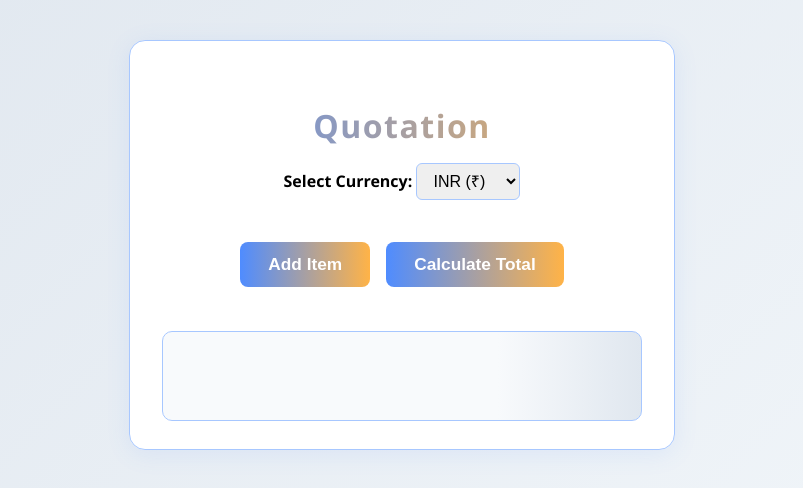
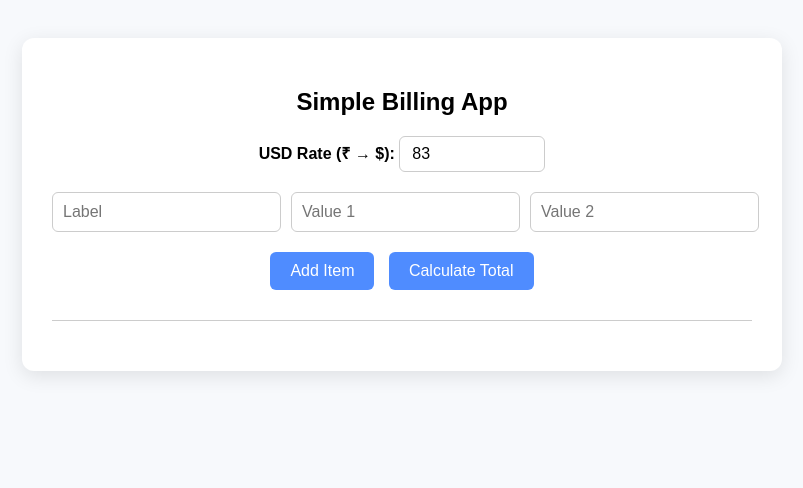
Before and after one commit to Rajdeep019/billing-app, a plain HTML site: page index.html in a window 1280 px wide. Shown: the whole page, without its empty margins (238-1041 px from the left). Drawn offline with Linux system fonts and the light colour scheme.

Commit message:
doller change

```diff
--- a/index.html
+++ b/index.html
@@ -1,195 +1,101 @@
 <!DOCTYPE html>
 <html lang="en">
 <head>
-  <meta charset="UTF-8" />
-  <title>Simple Billing Page</title>
+  <meta charset="UTF-8">
+  <title>Simple Billing App with USD Conversion</title>
   <style>
-    :root {
-      --primary: #4f8cff;
-      --primary-dark: #2563eb;
-      --primary-light: #a7c7ff;
-      --accent: #ffb347;
-      --accent-dark: #ff9800;
-      --success: #34d399;
-      --danger: #ef4444;
-      --bg: linear-gradient(135deg, #e0e7ef 0%, #f4f8fb 100%);
-      --card: #fff;
-      --border: #e0e7ef;
-      --radius: 16px;
-      --shadow: 0 4px 24px rgba(79,140,255,0.10);
+    body {
+      font-family: Arial, sans-serif;
+      background: #f7f9fc;
+      padding: 30px;
+      display: flex;
+      justify-content: center;
     }
 
-    body {
-      font-family: 'Segoe UI', Arial, sans-serif;
-      background: var(--bg);
-      padding: 0;
-      margin: 0;
-      min-height: 100vh;
-      display: flex;
-      flex-direction: column;
-      align-items: center;
-      justify-content: flex-start;
-      background-attachment: fixed;
-      background-size: cover;
-      transition: background 0.5s;
-    }
-
-    .billing-container {
-      background: rgba(255,255,255,0.98);
-      margin-top: 40px;
-      padding: 36px 32px 28px 32px;
-      border-radius: var(--radius);
-      box-shadow: var(--shadow);
-      max-width: 480px;
-      width: 98vw;
-      border: 1.5px solid var(--primary-light);
-      display: flex;
-      flex-direction: column;
-      align-items: stretch;
-      position: relative;
-      overflow: hidden;
-      animation: fadeIn 0.7s cubic-bezier(.4,0,.2,1);
-    }
-
-    @keyframes fadeIn {
-      from { opacity: 0; transform: translateY(30px); }
-      to { opacity: 1; transform: none; }
+    .container {
+      background: white;
+      padding: 30px;
+      border-radius: 12px;
+      box-shadow: 0 5px 20px rgba(0,0,0,0.1);
+      max-width: 700px;
+      width: 100%;
     }
 
     h2 {
       text-align: center;
-      color: var(--primary-dark);
-      margin-bottom: 16px;
-      letter-spacing: 1.5px;
-      font-size: 2rem;
-      font-weight: 700;
-      background: linear-gradient(90deg, var(--primary), var(--accent));
-      -webkit-background-clip: text;
-      -webkit-text-fill-color: transparent;
-      background-clip: text;
+      margin-bottom: 20px;
     }
 
-    .currency-selector {
+    .usd-rate {
       text-align: center;
       margin-bottom: 20px;
     }
 
-    .currency-selector select {
+    .usd-rate input {
       padding: 8px 12px;
+      width: 120px;
+      font-size: 1rem;
       border-radius: 6px;
-      border: 1.5px solid var(--primary-light);
-      font-size: 1rem;
-    }
-
-    #fields-container {
-      margin-bottom: 22px;
+      border: 1.5px solid #ccc;
     }
 
     .field-group {
-      display: flex;
+      display: grid;
+      grid-template-columns: 1fr 1fr 1fr;
       gap: 10px;
-      margin-bottom: 12px;
-      flex-wrap: wrap;
-      background: linear-gradient(90deg, #f8fafc 60%, #e0e7ef 100%);
-      border-radius: 8px;
-      padding: 8px 6px;
-      box-shadow: 0 1px 6px rgba(79,140,255,0.04);
-      border: 1px solid var(--border);
+      margin-bottom: 10px;
     }
 
     .field-group input {
-      flex: 1 1 120px;
-      padding: 10px 12px;
-      border: 1.5px solid var(--primary-light);
-      border-radius: 7px;
-      font-size: 1.08rem;
-      background: #f8fafc;
-      color: #222;
-      outline: none;
-    }
-
-    .field-group input:focus {
-      border: 2px solid var(--accent-dark);
-      background: #fffbe7;
+      padding: 10px;
+      font-size: 1rem;
+      border-radius: 6px;
+      border: 1.5px solid #ccc;
     }
 
     .button-row {
-      display: flex;
-      gap: 16px;
-      margin-bottom: 22px;
-      justify-content: center;
-      flex-wrap: wrap;
+      text-align: center;
+      margin-top: 20px;
     }
 
-    button {
-      background: linear-gradient(90deg, var(--primary), var(--accent));
-      color: #fff;
+    .button-row button {
+      padding: 10px 20px;
+      font-size: 1rem;
       border: none;
-      border-radius: 8px;
-      padding: 12px 28px;
-      font-size: 1.08rem;
-      font-weight: 600;
+      border-radius: 6px;
+      background: #4f8cff;
+      color: white;
       cursor: pointer;
-      transition: background 0.2s, transform 0.1s;
-    }
-
-    button:hover {
-      background: linear-gradient(90deg, var(--accent), var(--primary));
-      transform: scale(1.04);
+      margin: 0 5px;
     }
 
     #output {
-      margin-top: 22px;
-      background: linear-gradient(90deg, #f8fafc 70%, #e0e7ef 100%);
-      border-radius: 10px;
-      padding: 22px 16px;
-      font-weight: 400;
-      color: #222;
-      border: 1.5px solid var(--primary-light);
-      min-height: 44px;
-    }
-
-    #output h3 {
-      margin-top: 0;
-      color: var(--primary-dark);
-      font-size: 1.18rem;
-      font-weight: 600;
-      letter-spacing: 0.5px;
+      margin-top: 30px;
+      border-top: 1px solid #ccc;
+      padding-top: 20px;
     }
 
     #output ul {
       padding-left: 20px;
-      margin: 0 0 10px 0;
     }
 
     #output li {
-      margin-bottom: 5px;
-      font-size: 1.01rem;
-    }
-
-    #output strong {
-      color: var(--accent-dark);
-      font-size: 1.13rem;
-      letter-spacing: 0.5px;
+      margin-bottom: 10px;
     }
   </style>
 </head>
 <body>
 
-  <div class="billing-container">
-    <h2>Quotation </h2>
+  <div class="container">
+    <h2>Simple Billing App</h2>
 
-    <!-- Currency Selector -->
-    <div class="currency-selector">
-      <label for="currency-select"><strong>Select Currency:</strong></label>
-      <select id="currency-select">
-        <option value="INR" selected>INR (₹)</option>
-        <option value="USD">USD ($)</option>
-      </select>
+    <div class="usd-rate">
+      <label for="usdRate"><strong>USD Rate (₹ → $):</strong></label>
+      <input type="number" id="usdRate" value="83" min="1" step="0.01" />
     </div>
 
     <div id="fields-container">
-      <!-- Dynamic fields will appear here -->
+      <!-- Item fields will appear here -->
     </div>
 
     <div class="button-row">
@@ -206,38 +112,44 @@
       const div = document.createElement('div');
       div.className = 'field-group';
       div.innerHTML = `
-        <input type="text" placeholder="Item Name (Label)" />
-        <input type="number" placeholder="Value 1 (e.g. Quantity)" />
-        <input type="number" placeholder="Value 2 (e.g. Price)" />
+        <input type="text" placeholder="Label" />
+        <input type="number" placeholder="Value 1" />
+        <input type="number" placeholder="Value 2" />
       `;
       container.appendChild(div);
     }
 
     function calculateTotal() {
+      const rate = parseFloat(document.getElementById("usdRate").value) || 83;
       const container = document.getElementById('fields-container');
       const groups = container.getElementsByClassName('field-group');
-      const currency = document.getElementById('currency-select').value;
 
-      let currencySymbol = currency === "USD" ? "$" : "₹";
-      let conversionRate = currency === "USD" ? 0.012 : 1; // Example: ₹1 = $0.012
-      let total = 0;
-      let billOutput = "<h3>Bill Summary:</h3><ul>";
+      let totalINR = 0;
+      let output = "<h3>Billing Summary:</h3><ul>";
 
       for (let i = 0; i < groups.length; i++) {
         const inputs = groups[i].getElementsByTagName('input');
-        const label = inputs[0].value;
-        const value1 = parseFloat(inputs[1].value) || 0;
-        const value2 = parseFloat(inputs[2].value) || 0;
-        const subtotalINR = value1 * value2;
-        const subtotal = subtotalINR * conversionRate;
-        total += subtotal;
+        const label = inputs[0].value || `Item ${i + 1}`;
+        const val1 = parseFloat(inputs[1].value) || 0;
+        const val2 = parseFloat(inputs[2].value) || 0;
+        const amountINR = val1 * val2;
+        const amountUSD = amountINR / rate;
 
-        billOutput += `<li>${label || "Item " + (i+1)}: ${value1} x ${value2} = ${currencySymbol}${subtotal.toFixed(2)}</li>`;
+        totalINR += amountINR;
+
+        output += `<li>${label}: ₹${amountINR.toFixed(2)} | $${amountUSD.toFixed(2)}</li>`;
       }
 
-      billOutput += `</ul><strong>Total: ${currencySymbol}${total.toFixed(2)}</strong>`;
-      document.getElementById('output').innerHTML = billOutput;
+      const totalUSD = totalINR / rate;
+
+      output += `</ul><strong>Total INR: ₹${totalINR.toFixed(2)}</strong><br>`;
+      output += `<strong>Total USD: $${totalUSD.toFixed(2)}</strong>`;
+
+      document.getElementById('output').innerHTML = output;
     }
+
+    // Add one initial row on load
+    addField();
   </script>
 
 </body>
```
